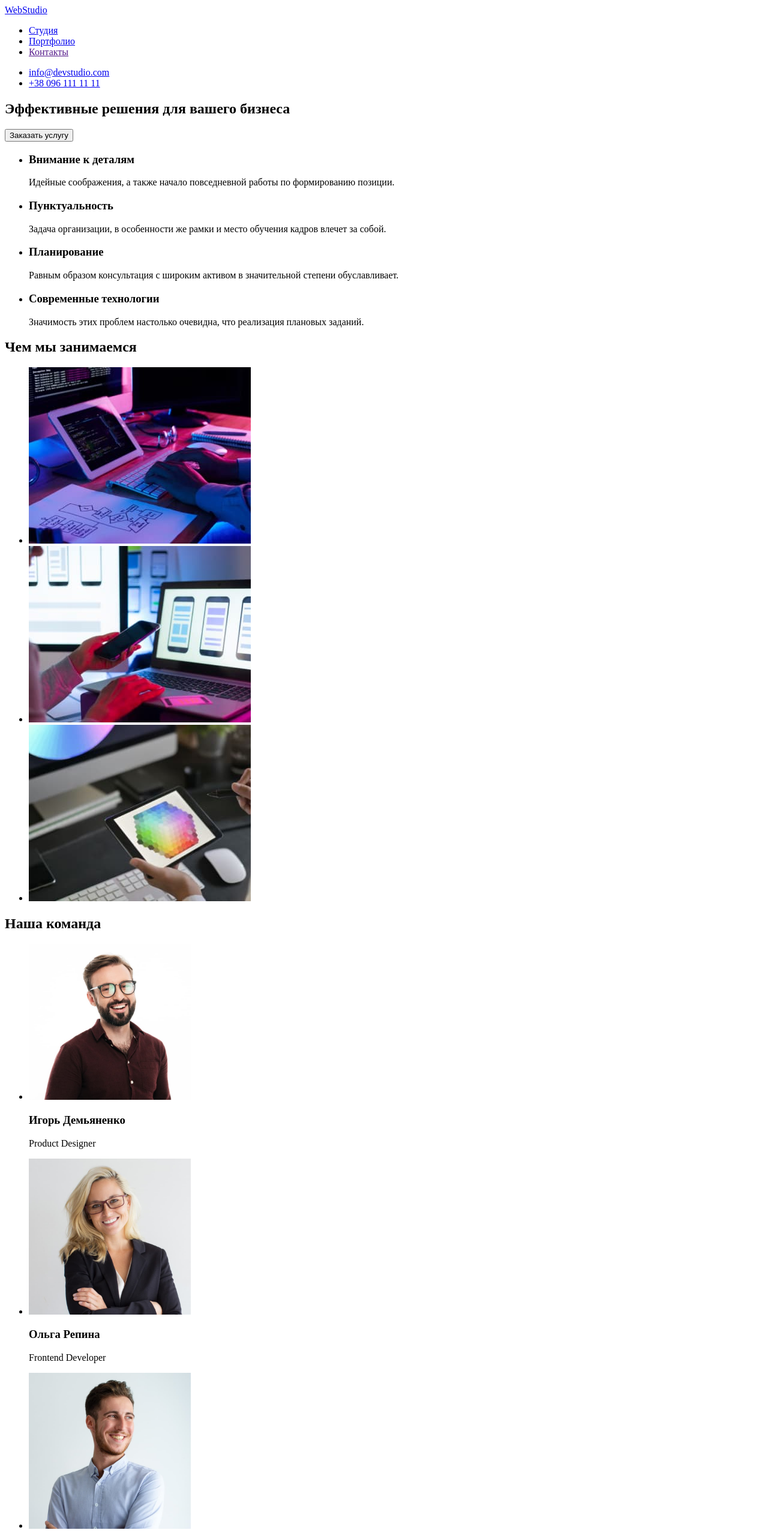
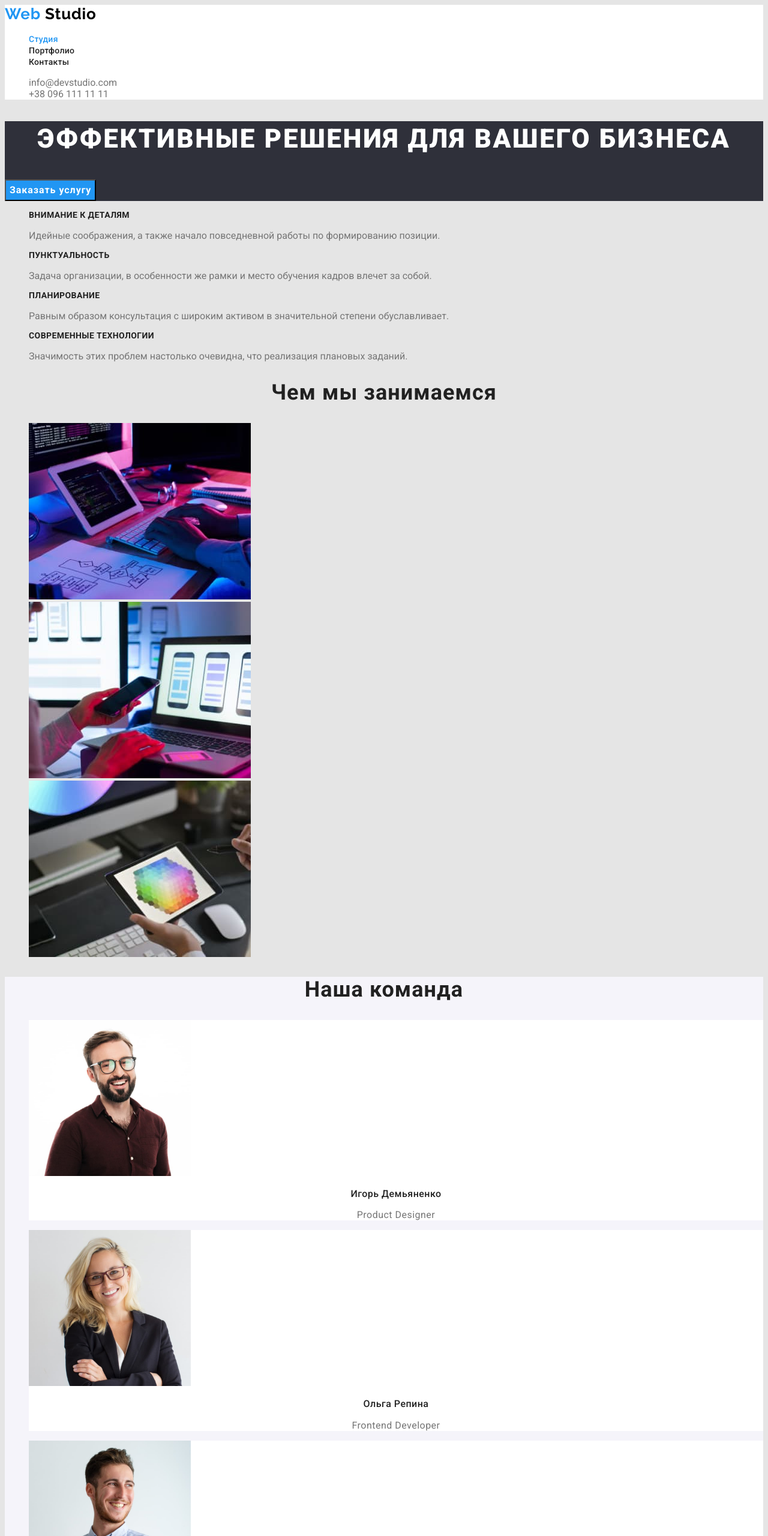
Before and after one commit to olhazamlynska/goit-markup-hw-02, a plain HTML site: page index.html in a window 1280 px wide. Shown: the top 2560 px of the page at 60% size. Drawn offline with Linux system fonts and the light colour scheme.

Commit message:
Add css for Index.html

```diff
--- a/css/styles.css
+++ b/css/styles.css
@@ -0,0 +1,220 @@
+:root {
+  --main-BG-color: #e5e5e5;
+  --main-text-color: #757575;
+  --main-btn-color: #2196f3;
+  --second-btn-color: #f5f4fa;
+  --main-tittle-color: #ffffff;
+  --second-tittle-color: #212121;
+  --accent: #2196f3;
+}
+body {
+  font-family: 'Roboto', sans-serif;
+  color: var(--main-text-color);
+  background-color: var(--main-BG-color);
+}
+.link {
+  text-decoration: none;
+}
+.list {
+  list-style: none;
+}
+.button {
+}
+.title {
+  font-weight: 700;
+  font-size: 36px;
+  line-height: 1.17;
+  text-align: center;
+  letter-spacing: 0.03em;
+  color: var(--second-tittle-color);
+}
+.visually-hidden {
+  position: absolute;
+  white-space: nowrap;
+  width: 1px;
+  height: 1px;
+  overflow: hidden;
+  border: 0;
+  padding: 0;
+  clip: rect(0 0 0 0);
+  clip-path: inset(50%);
+  margin: -1px;
+}
+/*----------------------------------- HEADER ----------------------------------------*/
+.header {
+  background-color: #fff;
+}
+.header-nav {
+}
+.logo {
+  color: #2196f3;
+  font-family: 'Raleway';
+  font-weight: 700;
+  font-size: 26px;
+  line-height: 1.19;
+  letter-spacing: 0.03em;
+}
+.logo-text {
+  color: #000000;
+}
+.logo:hover,
+.logo:focus {
+  color: var(--accent);
+}
+
+.header-list {
+}
+.header-item {
+}
+
+.header-link {
+  font-weight: 500;
+  font-size: 14px;
+  line-height: 1.14;
+  letter-spacing: 0.02em;
+  color: #212121;
+}
+.header-link:hover,
+.header-link:focus {
+  color: var(--accent);
+}
+.curent {
+  color: var(--accent);
+}
+.header-address {
+  color: #757575;
+}
+.header-address:hover,
+.header-address:focus {
+  color: var(--accent);
+}
+/*----------------------------------- INDEX HERO ----------------------------------------*/
+.hero {
+  background-color: #2f303a;
+}
+.hero-title {
+  font-weight: 900;
+  font-size: 44px;
+  line-height: 1.36;
+  text-align: center;
+  letter-spacing: 0.06em;
+  text-transform: uppercase;
+  color: var(--main-tittle-color);
+}
+.hero-btn {
+  font-family: inherit;
+  font-weight: 700;
+  font-size: 16px;
+  line-height: 1.88;
+  display: flex;
+  align-items: center;
+  text-align: center;
+  letter-spacing: 0.06em;
+  cursor: pointer;
+  color: #ffffff;
+  background-color: var(--main-btn-color);
+}
+.hero-btn:hover,
+.hero-btn:focus {
+  background-color: var(--second-btn-color);
+  color: #212121;
+}
+
+/*----------------------------------- INDEX ADVANTAGES ----------------------------------------*/
+.advantages {
+}
+.advantages-tittle {
+}
+.advantages-list {
+}
+.advantages-item {
+}
+.advantages-subtittle {
+  font-weight: 700;
+  font-size: 14px;
+  line-height: 1.14;
+  letter-spacing: 0.03em;
+  text-transform: uppercase;
+  color: var(--second-tittle-color);
+}
+.advantages-text {
+}
+
+/*----------------------------------- INDEX JOB ----------------------------------------*/
+.job {
+}
+.job-tittle {
+}
+.job-list {
+}
+.job-item {
+}
+.job-img {
+}
+/*----------------------------------- INDEX TEAM ----------------------------------------*/
+
+.team {
+  background-color: #f5f4fa;
+}
+.team-tittle {
+}
+
+.team-item {
+  background-color: #ffffff;
+}
+.team-link {
+  font-family: inherit;
+  color: ;
+}
+
+.team-img {
+}
+.team-subtittle {
+  font-weight: 500;
+  font-size: 16px;
+  line-height: 1.19;
+  text-align: center;
+  letter-spacing: 0.03em;
+  color: var(--second-tittle-color);
+}
+.team-text {
+  font-size: 16px;
+  line-height: 1.19;
+  text-align: center;
+  letter-spacing: 0.03em;
+  color: var(--main-text-color);
+}
+/*----------------------------------- FOOTER ----------------------------------------*/
+.footer {
+  background-color: #2f303a;
+}
+
+.logo-footer {
+  color: #ffffff;
+}
+.footer-address {
+}
+.footer-list {
+}
+.footer-item {
+  font-family: 'Roboto';
+  font-style: normal;
+  font-weight: 400;
+  font-size: 14px;
+  line-height: 1.71;
+  letter-spacing: 0.03em;
+}
+.footer-link {
+  color: #ffffff;
+}
+.footer-contacts {
+  color: rgba(255, 255, 255, 0.6);
+}
+
+.footer-link:hover,
+.footer-link:focus,
+.footer-contacts:hover,
+.footer-contacts:focus {
+  color: var(--accent);
+}
+/*----------------------------------- PORTFOLIO  ----------------------------------------*/
--- a/index.html
+++ b/index.html
@@ -5,78 +5,101 @@
     <meta http-equiv="X-UA-Compatible" content="IE=edge" />
     <meta name="viewport" content="width=device-width, initial-scale=1.0" />
     <title>Судия</title>
+    <link rel="preconnect" href="https://fonts.googleapis.com" />
+    <link rel="preconnect" href="https://fonts.gstatic.com" crossorigin />
+    <link
+      href="https://fonts.googleapis.com/css2?family=Raleway:wght@700&family=Roboto:wght@400;500;700;900&display=swap"
+      rel="stylesheet"
+    />
     <link rel="stylesheet" href="./css/styles.css" />
   </head>
   <body>
     <!--Шапка-->
-    <header>
-      <nav>
-        <a href="index.html" lang="en">WebStudio</a>
-        <ul>
-          <li><a href="./index.html">Студия</a></li>
-          <li><a href="./portfolio.html">Портфолио</a></li>
-          <li><a href="">Контакты</a></li>
+    <header class="header">
+      <nav class="header-nav">
+        <a class="logo link" href="index.html" lang="en"
+          >Web<span class="logo logo-text"> Studio</span></a
+        >
+        <ul class="header-list list">
+          <li class="header-item">
+            <a class="header-link link curent" href="./index.html">Студия</a>
+          </li>
+          <li class="header-item">
+            <a class="header-link link" href="./portfolio.html">Портфолио</a>
+          </li>
+          <li class="header-item link"><a class="header-link link" href="">Контакты</a></li>
         </ul>
       </nav>
-      <ul>
-        <li><a href="mailto:info@devstudio.com">info@devstudio.com</a></li>
-        <li><a href="tel:+380961111111">+38 096 111 11 11</a></li>
+      <ul class="header-list list">
+        <li class="header-item">
+          <a class="header-address link" href="mailto:info@devstudio.com">info@devstudio.com</a>
+        </li>
+        <li class="header-item">
+          <a class="header-address link" href="tel:+380961111111">+38 096 111 11 11</a>
+        </li>
       </ul>
     </header>
     <main>
       <!--Герой-->
-      <section>
-        <h1>Эффективные решения для вашего бизнеса</h1>
-        <button type="button">Заказать услугу</button>
+      <section class="hero">
+        <h1 class="hero-title">Эффективные решения для вашего бизнеса</h1>
+        <button class="hero-btn button" type="button">Заказать услугу</button>
       </section>
       <!--Преимущества-->
-      <section>
-        <h2 hidden>Преимущества</h2>
-        <ul>
-          <li>
-            <h3>Внимание к деталям</h3>
-            <p>Идейные соображения, a также начало повседневной работы по формированию позиции.</p>
+      <section class="advantages">
+        <h2 class="visually-hidden advantages-tittle title">Преимущества</h2>
+        <ul class="advantages-list list">
+          <li class="advantages-item">
+            <h3 class="advantages-subtittle">Внимание к деталям</h3>
+            <p class="advantages-text">
+              Идейные соображения, a также начало повседневной работы по формированию позиции.
+            </p>
           </li>
-          <li>
-            <h3>Пунктуальность</h3>
-            <p>
+          <li class="advantages-item">
+            <h3 class="advantages-subtittle">Пунктуальность</h3>
+            <p class="advantages-text">
               Задача организации, в особенности же рамки и место обучения кадров влечет за собой.
             </p>
           </li>
-          <li>
-            <h3>Планирование</h3>
-            <p>
+          <li class="advantages-item">
+            <h3 class="advantages-subtittle">Планирование</h3>
+            <p class="advantages-text">
               Равным образом консультация c широким активом в значительной степени обуславливает.
             </p>
           </li>
-          <li>
-            <h3>Современные технологии</h3>
-            <p>Значимость этих проблем настолько очевидна, что реализация плановых заданий.</p>
+          <li class="advantages-item">
+            <h3 class="advantages-subtittle">Современные технологии</h3>
+            <p class="advantages-text">
+              Значимость этих проблем настолько очевидна, что реализация плановых заданий.
+            </p>
           </li>
         </ul>
       </section>
       <!--Чем мы занимаемся-->
-      <section>
-        <h2>Чем мы занимаемся</h2>
-        <ul>
-          <li>
+      <section class="job">
+        <h2 class="job-tittle title">Чем мы занимаемся</h2>
+        <ul class="job-list list">
+          <li class="job-item">
             <img
+              class="job-img"
               src="./images/typinghands.jpg"
               alt="Руки печатают текст на клавиатуре"
               width="370"
               height="294"
             />
           </li>
-          <li>
+          <li class="job-item">
             <img
+              class="job-img"
               src="./images/laptopwithphone.jpg"
               alt="Ноутбук и телефон в руках"
               width="370"
               height="294"
             />
           </li>
-          <li>
+          <li class="job-item">
             <img
+              class="job-img"
               src="./images/paletteonthetablet.jpg"
               alt="Палитра на планшете"
               width="370"
@@ -86,64 +109,86 @@
         </ul>
       </section>
       <!--Команада-->
-      <section>
-        <h2>Наша команда</h2>
-        <ul>
-          <li>
+      <section class="team">
+        <h2 class="team-tittle title">Наша команда</h2>
+        <ul class="team-list list">
+          <li class="team-item">
+            <a class="team-link link" href="">
               <img
+                class="team-img"
                 src="./images/productdesigner.jpg"
                 alt="Фото Игоря Демьяненко"
                 width="270"
                 height="260"
               />
-            <h3>Игорь Демьяненко</h3>
-            <p lang="en">Product Designer</p>
+              <h3 class="team-subtittle">Игорь Демьяненко</h3>
+              <p class="team-text" lang="en">Product Designer</p></a
+            >
           </li>
-          <li>
+          <li class="team-item">
+            <a class="team-link link" href="">
               <img
+                class="team-img"
                 src="./images/frontenddeveloper.jpg"
                 alt="Фото Ольги Репиной"
                 width="270"
                 height="260"
               />
-            <h3>Ольга Репина</h3>
-            <p lang="en">Frontend Developer</p>
+              <h3 class="team-subtittle">Ольга Репина</h3>
+              <p class="team-text" lang="en">Frontend Developer</p></a
+            >
           </li>
-          <li>
+          <li class="team-item">
+            <a class="team-link link" href="">
               <img
+                class="team-img"
                 src="./images/marketing.jpg"
                 alt="Фото Николая Тарасова"
                 width="270"
                 height="260"
               />
-            <h3>Николай Тарасов</h3>
-            <p lang="en">Marketing</p>
+              <h3 class="team-subtittle">Николай Тарасов</h3>
+              <p class="team-text" lang="en">Marketing</p></a
+            >
           </li>
-          <li>
+          <li class="team-item">
+            <a class="team-link link" href="">
               <img
+                class="team-img"
                 src="./images/uidesigner.jpg"
                 alt="Фото Михаила Ермакова"
                 width="270"
                 height="260"
               />
-            <h3>Михаил Ермаков</h3>
-            <p lang="en">UI Designer</p>
+              <h3 class="team-subtittle">Михаил Ермаков</h3>
+              <p class="team-text" lang="en">UI Designer</p></a
+            >
           </li>
         </ul>
       </section>
     </main>
     <!--Футер-->
-    <footer>
-      <a href="index.html" lang="en">WebStudio</a>
-      <address>
-        <ul>
-          <li>
-            <a href="https://bit.ly/3pXMvUd" target="_blank" rel="noopener noreferrer"
+    <footer class="footer">
+      <a class="logo link" href="index.html" lang="en"
+        >Web<span class="logo logo-footer"> Studio</span></a
+      >
+      <address class="footer-address">
+        <ul class="footer-list list">
+          <li class="footer-item">
+            <a
+              class="footer-link link"
+              href="https://bit.ly/3pXMvUd"
+              target="_blank"
+              rel="noopener noreferrer"
               >г. Киев, пр-т Леси Украинки, 26</a
             >
           </li>
-          <li><a href="mailto:info@devstudio.com">info@example.com</a></li>
-          <li><a href="tel:+380961111111">+38 096 111 11 11</a></li>
+          <li class="footer-item">
+            <a class="footer-contacts link" href="mailto:info@devstudio.com">info@example.com</a>
+          </li>
+          <li class="footer-item">
+            <a class="footer-contacts link" href="tel:+380961111111">+38 096 111 11 11</a>
+          </li>
         </ul>
       </address>
     </footer>
```
Lines whose indentation alone changed are shown as unchanged.
